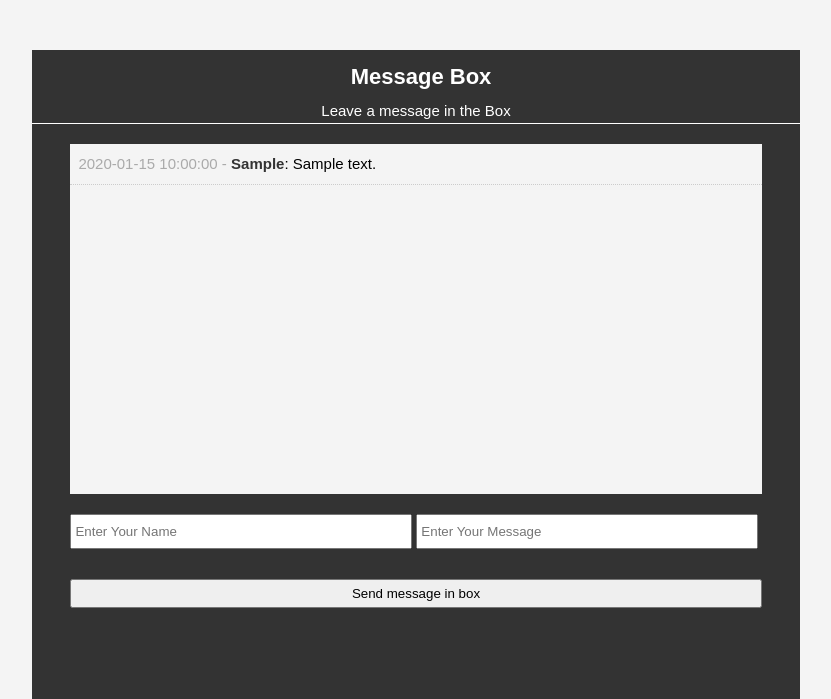
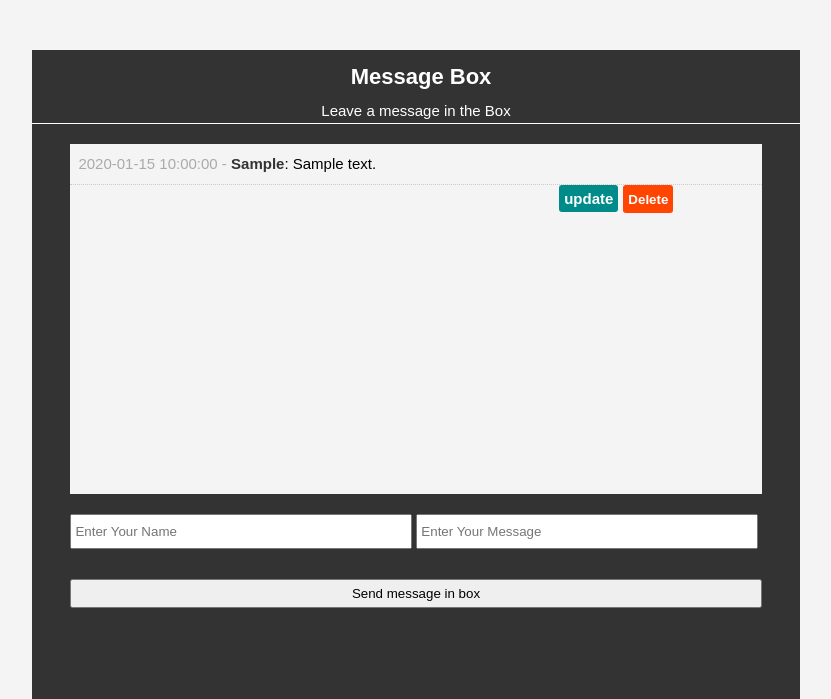
Before and after one commit to jokoul/project-28-message-box, a PHP site: page / in a window 1280 px wide. Shown: the top 699 px of the page, without its empty margins (224-1055 px from the left). Run offline with PHP 8.4, Linux system fonts and the light colour scheme; tables that the repository leaves empty or names only in its code hold one stand-in row (values such as "Sample post").

Commit message:
end of the project

```diff
--- a/css/style.css
+++ b/css/style.css
@@ -63,6 +63,9 @@ form {
   margin-bottom: 20px;
   border: 1 solid #666;
 }
+.updateInput {
+  width: 100% !important;
+}
 #input .shout-btn {
   padding: 5px;
   margin-bottom: 30px;
@@ -75,6 +78,36 @@ form {
   padding: 5px;
   margin-bottom: 20px;
 }
+.buttons {
+  display: flex;
+  justify-content: end;
+  align-items: center;
+}
+.deleteForm {
+  width: 20%;
+}
+.deleteBtn {
+  padding: 5px;
+  margin: 0;
+  height: 28px;
+  background-color: orangered;
+  color: white;
+  font-weight: bold;
+  border: none;
+  border-radius: 3px;
+  cursor: pointer;
+}
+.updateBtn {
+  cursor: pointer;
+  background-color: darkcyan;
+  color: white;
+  font-weight: bold;
+  border: none;
+  border-radius: 3px;
+  padding: 5px;
+  margin: 5px;
+  text-decoration: none;
+}
 @media only screen and (max-width: 1135px) {
   #input input[type="text"] {
     width: 98%;
--- /dev/null
+++ b/delete.php
@@ -0,0 +1,16 @@
+<?php
+//query to delete a message
+include('database.php');
+
+if(isset($_POST['submit'])){
+    $messageId = $_POST['id'];
+    // var_dump($messageId);
+    // var_dump($con);
+    $query = "DELETE FROM shouts WHERE id='$messageId'";
+    if(!mysqli_query($con,$query)){
+        die('There is an error running your query : ' . mysqli_connect_error());
+    }else{
+        header('Location: index.php');
+        exit();
+    }
+}
--- a/index.php
+++ b/index.php
@@ -1,5 +1,6 @@
 <?php include('database.php'); ?>
 <?php include('process.php'); ?>
+<?php include('delete.php'); ?>
 <!DOCTYPE html>
 <html>
     <head>
@@ -17,9 +18,18 @@
                 <ul>
                     <?php while($row=mysqli_fetch_assoc($shouts)): ?>
                         <!-- <p><?php print_r($row); ?></p> -->
-                        <li class="shout">
-                        <span><?php echo $row['time'] ?> - </span><span class="name"><?php echo $row['user'] ?></span>: <?php echo $row['message'] ?>
-                    </li>
+                        <li data-id="<?php echo $row['id'] ?>" class="shout">
+                            <span><?php echo $row['time'] ?> - </span><span class="name"><?php echo $row['user'] ?></span>: <?php echo $row['message'] ?>
+                        </li>
+                        <div class="buttons">
+                            <div>
+                                <a class="updateBtn" href="updateView.php?id=<?php echo $row['id'] ?>">update</a>
+                            </div>
+                            <form class="deleteForm" action="delete.php" method="post">
+                                <input type="hidden" name="id" value="<?php echo $row['id'] ?>">
+                                <input class="deleteBtn" type="submit" name="submit" value="Delete">
+                            </form>
+                        </div>
                     <?php endwhile; ?>
                 </ul>
             </main>
```
Also changed, not shown: update.php (added, +22 -0 lines), updateView.php (added, +46 -0 lines), README.md (added).
